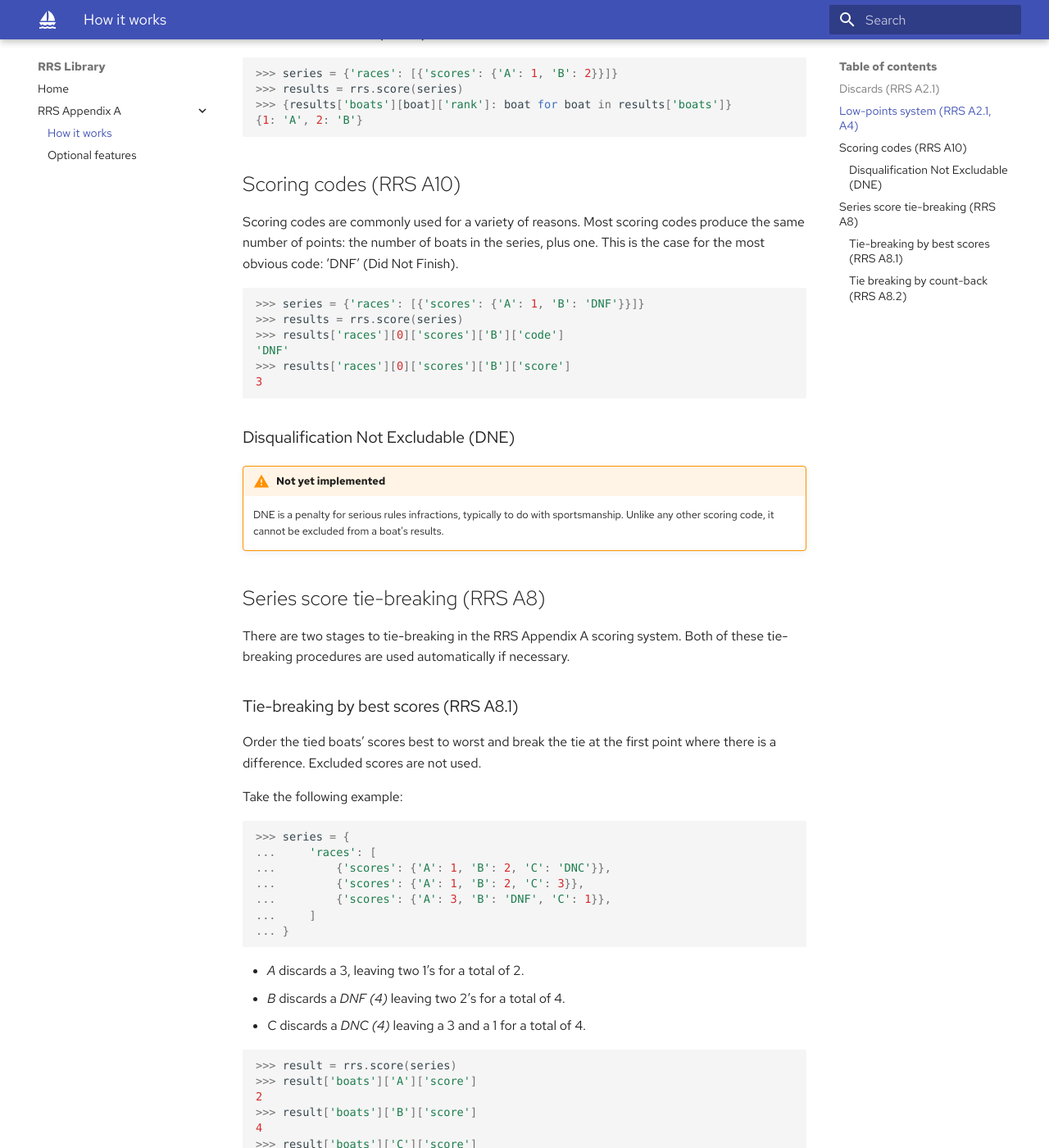
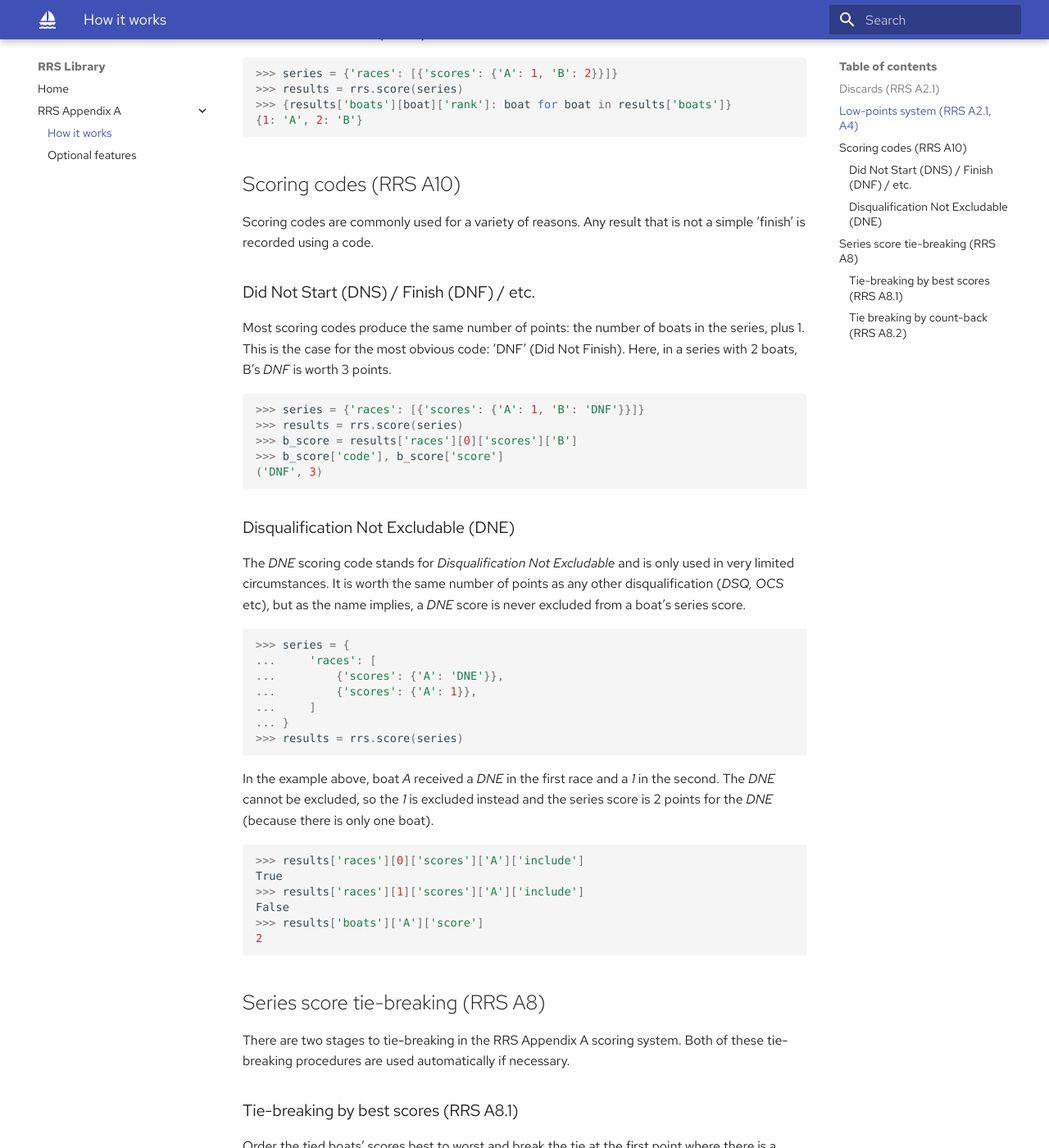
Before and after one commit to OEFDX/yellow-buoy, an MkDocs documentation site: the page built from docs/rrs-appendix-a.md, in a window 1280 px wide and 1400 px high, scrolled down 1129 px. Shown: the whole window at 82% size. Built offline with MkDocs 1.6.1 and Material for MkDocs 9.7.7, drawn with Linux system fonts in a browser that asks for light colours; some web fonts are replaced.

Commit message:
Handle DNE (Disqualification Not Excludable) correctly.

````diff
--- a/docs/rrs-appendix-a.md
+++ b/docs/rrs-appendix-a.md
@@ -72,28 +72,62 @@ the boat with the lowest score also has the best (lowest) rank.
 ```
 
 ## Scoring codes (RRS A10)
+
 Scoring codes are commonly used for a variety of reasons.
+Any result that is not a simple ‘finish’ is recorded using a code.
+
+### Did Not Start (DNS) / Finish (DNF) / etc.
+
 Most scoring codes produce the same number of points:
-the number of boats in the series, plus one.
+the number of boats in the series, plus 1.
 This is the case for the most obvious code: ‘DNF’ (Did Not Finish).
+Here, in a series with 2 boats, B’s _DNF_ is worth 3 points.
 
 ```python
 >>> series = {'races': [{'scores': {'A': 1, 'B': 'DNF'}}]}
 >>> results = rrs.score(series)
->>> results['races'][0]['scores']['B']['code']
-'DNF'
->>> results['races'][0]['scores']['B']['score']
-3
+>>> b_score = results['races'][0]['scores']['B']
+>>> b_score['code'], b_score['score']
+('DNF', 3)
 
 ```
 
 ### Disqualification Not Excludable (DNE)
 
-!!! warning "Not yet implemented"
-    DNE is a penalty for serious rules infractions,
-    typically to do with sportsmanship.
-    Unlike any other scoring code,
-    it cannot be excluded from a boat's results.
+The _DNE_ scoring code stands for _Disqualification Not Excludable_
+and is only used in very limited circumstances.
+It is worth the same number of points as any other disqualification
+(_DSQ, OCS_ etc),
+but as the name implies, a _DNE_ score is never excluded from a boat’s
+series score.
+
+```python
+>>> series = {
+...     'races': [
+...         {'scores': {'A': 'DNE'}},
+...         {'scores': {'A': 1}},
+...     ]
+... }
+>>> results = rrs.score(series)
+
+```
+
+In the example above, boat _A_ received a _DNE_ in the first race
+and a _1_ in the second.
+The _DNE_ cannot be excluded,
+so the _1_ is excluded instead
+and the series score is 2 points for the _DNE_
+(because there is only one boat).
+
+```python
+>>> results['races'][0]['scores']['A']['include']
+True
+>>> results['races'][1]['scores']['A']['include']
+False
+>>> results['boats']['A']['score']
+2
+
+```
 
 ## Series score tie-breaking (RRS A8)
 
````
Also changed, not shown: rrs.py (+6 -1 lines).
